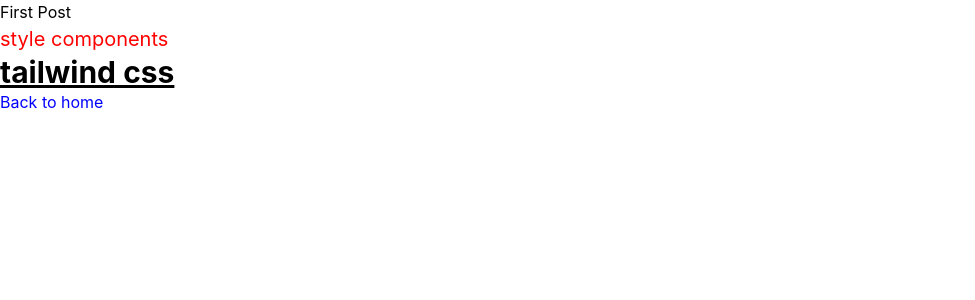
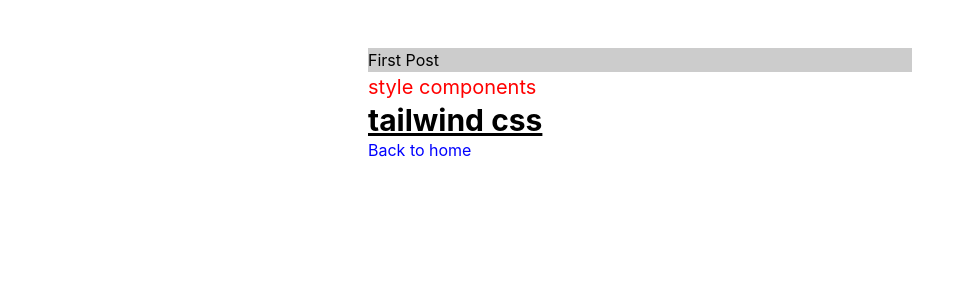
Before and after one commit to sRect/nextjs_demo, a Next.js app: page /posts/first-post in a window 1280 px wide. Shown: the top 300 px of the page, without its empty margins (0-975 px from the left). Built offline with nearby package versions, Linux system fonts and the light colour scheme.

Commit message:
feat: css modules + global css

```diff
--- /dev/null
+++ b/components/layout.js
@@ -0,0 +1,5 @@
+import styles from "./layout.module.css";
+
+export default function Layout({ children }) {
+  return <div className={styles.container}>{children}</div>;
+}
--- /dev/null
+++ b/components/layout.module.css
@@ -0,0 +1,5 @@
+.container {
+  max-width: 36rem;
+  padding: 0 1rem;
+  margin: 3rem auto 6rem;
+}
--- a/pages/posts/first-post.js
+++ b/pages/posts/first-post.js
@@ -1,6 +1,7 @@
 import Link from "next/link";
 import Head from "next/head";
 import styled from "styled-components";
+import Layout from "../../components/layout";
 
 const Title = styled.h1`
   font-size: 20px;
@@ -9,12 +10,12 @@
 
 export default function FirstPost() {
   return (
-    <>
+    <Layout>
       <Head>
         <title>First Post</title>
       </Head>
       <div>
-        <h1>First Post</h1>
+        <h1 className="globalTest">First Post</h1>
         <Title theme={{ color: "red" }}>style components</Title>
         <div className="text-3xl font-bold underline">tailwind css</div>
         <h2>
@@ -31,6 +32,6 @@
           }
         `}</style>
       </div>
-    </>
+    </Layout>
   );
 }
--- a/styles/globals.css
+++ b/styles/globals.css
@@ -18,3 +18,7 @@
 * {
   box-sizing: border-box;
 }
+
+.globalTest {
+  background: #ccc;
+}
```
